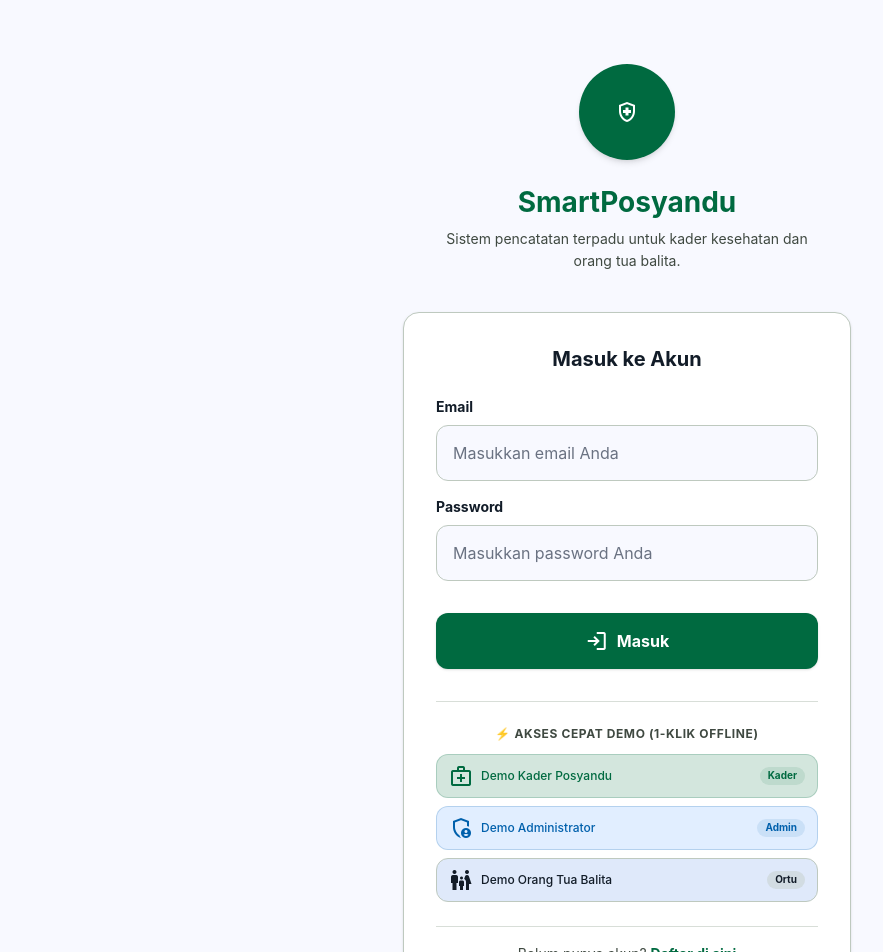
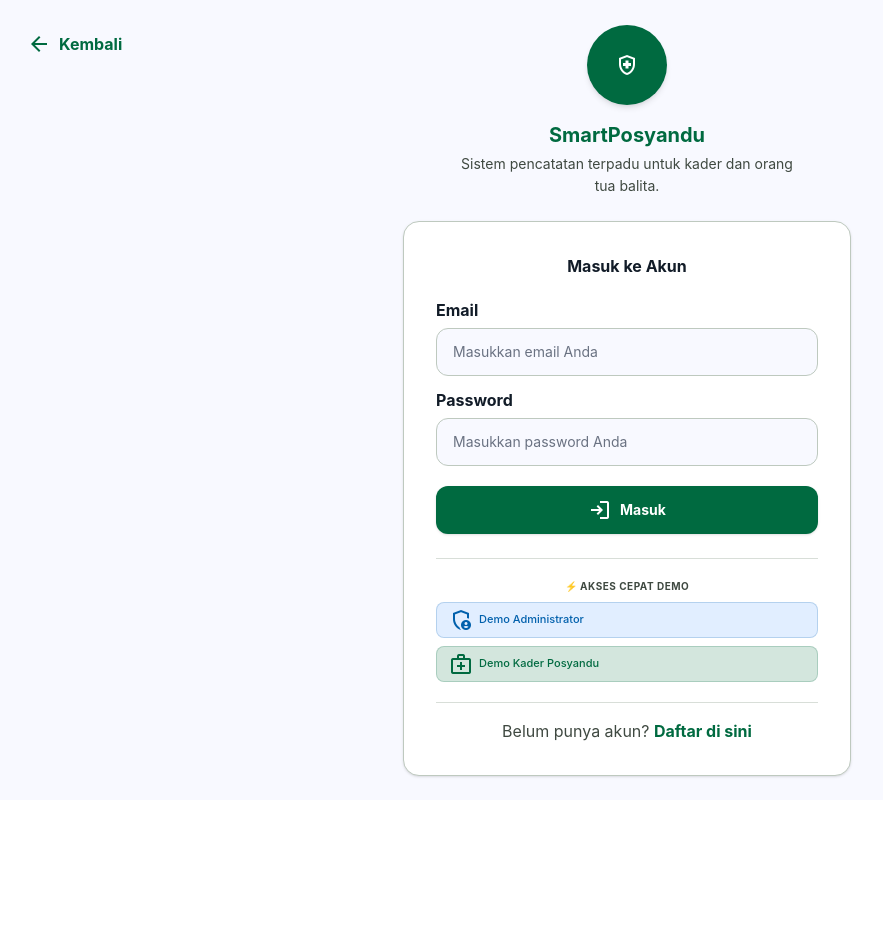
Before and after one commit to a6dul/smartposyandu, a React (Vite) app: page /login in a window 1280 px wide. Shown: the top 952 px of the page, without its empty margins (13-896 px from the left). After the commit the page ends 800 px from the top, so only its background shows below. Built offline with nearby package versions, Linux system fonts and the light colour scheme; a web font is replaced by a local one.

Commit message:
UI: merampingkan halaman login dan menambah tombol kembali

```diff
--- a/src/pages/Login.jsx
+++ b/src/pages/Login.jsx
@@ -32,32 +32,40 @@ const Login = () => {
   };
 
   return (
-    <div className="flex-1 flex flex-col items-center justify-center p-6 text-on-background py-16">
-      <div className="w-24 h-24 rounded-full bg-primary flex items-center justify-center text-on-primary mb-6 shadow-md">
-        <span className="material-symbols-outlined text-[64px]">health_and_safety</span>
+    <div className="flex-1 flex flex-col items-center justify-center p-4 relative text-on-background min-h-screen">
+      {/* Tombol Kembali ke Beranda */}
+      <Link to="/" className="absolute top-4 left-4 sm:top-6 sm:left-6 flex items-center gap-2 text-primary font-bold hover:bg-primary/10 px-4 py-2 rounded-full transition-colors z-10">
+        <span className="material-symbols-outlined text-[20px]">arrow_back</span>
+        <span className="hidden sm:inline">Kembali</span>
+      </Link>
+
+      {/* Header / Logo (Dirampingkan) */}
+      <div className="w-16 h-16 sm:w-20 sm:h-20 rounded-full bg-primary flex items-center justify-center text-on-primary mb-4 shadow-md mt-10 sm:mt-0">
+        <span className="material-symbols-outlined text-[40px] sm:text-[48px]">health_and_safety</span>
       </div>
-      <h1 className="text-headline-lg font-bold text-primary mb-2 text-center">SmartPosyandu</h1>
-      <p className="text-body-md text-on-surface-variant mb-10 text-center max-w-sm">
-        Sistem pencatatan terpadu untuk kader kesehatan dan orang tua balita.
+      <h1 className="text-headline-sm sm:text-headline-md font-bold text-primary mb-1 text-center">SmartPosyandu</h1>
+      <p className="text-body-sm sm:text-body-md text-on-surface-variant mb-6 text-center max-w-sm px-4">
+        Sistem pencatatan terpadu untuk kader dan orang tua balita.
       </p>
 
-      <div className="w-full max-w-md bg-surface-container-lowest rounded-2xl p-8 shadow-sm border border-outline-variant">
-        <h2 className="text-headline-md font-bold mb-6 text-center text-on-surface">Masuk ke Akun</h2>
+      {/* Box Form Login */}
+      <div className="w-full max-w-md bg-surface-container-lowest rounded-2xl p-6 sm:p-8 shadow-sm border border-outline-variant">
+        <h2 className="text-title-lg font-bold mb-5 text-center text-on-surface">Masuk ke Akun</h2>
 
         {error && (
-          <div className="bg-error-container text-on-error-container p-4 rounded-xl mb-6 text-sm font-medium flex items-start gap-2">
-            <span className="material-symbols-outlined shrink-0">error</span>
+          <div className="bg-error-container text-on-error-container p-3 rounded-xl mb-5 text-sm font-medium flex items-start gap-2">
+            <span className="material-symbols-outlined shrink-0 text-[18px]">error</span>
             <span>{error}</span>
           </div>
         )}
 
-        <form onSubmit={handleSubmit} className="flex flex-col gap-4">
+        <form onSubmit={handleSubmit} className="flex flex-col gap-3">
           <div>
-            <label className="block text-label-lg font-bold text-on-surface mb-2">Email</label>
+            <label className="block text-label-md font-bold text-on-surface mb-1.5">Email</label>
             <input
               type="email"
               required
-              className="w-full h-14 bg-surface px-4 rounded-xl border border-outline-variant focus:border-primary focus:ring-2 focus:ring-primary/20 outline-none transition-all"
+              className="w-full h-12 bg-surface px-4 rounded-xl border border-outline-variant focus:border-primary focus:ring-2 focus:ring-primary/20 outline-none transition-all text-sm"
               placeholder="Masukkan email Anda"
               value={email}
               onChange={(e) => setEmail(e.target.value)}
@@ -65,11 +73,11 @@ const Login = () => {
           </div>
 
           <div>
-            <label className="block text-label-lg font-bold text-on-surface mb-2">Password</label>
+            <label className="block text-label-md font-bold text-on-surface mb-1.5">Password</label>
             <input
               type="password"
               required
-              className="w-full h-14 bg-surface px-4 rounded-xl border border-outline-variant focus:border-primary focus:ring-2 focus:ring-primary/20 outline-none transition-all"
+              className="w-full h-12 bg-surface px-4 rounded-xl border border-outline-variant focus:border-primary focus:ring-2 focus:ring-primary/20 outline-none transition-all text-sm"
               placeholder="Masukkan password Anda"
               value={password}
               onChange={(e) => setPassword(e.target.value)}
@@ -79,65 +87,50 @@ const Login = () => {
           <button
             type="submit"
             disabled={loading}
-            className="w-full h-[56px] bg-primary text-on-primary font-bold text-[16px] rounded-xl hover:bg-primary/90 active:scale-[0.98] transition-all shadow-sm flex items-center justify-center gap-2 mt-4 disabled:opacity-70 disabled:cursor-not-allowed"
+            className="w-full h-12 bg-primary text-on-primary font-bold text-sm rounded-xl hover:bg-primary/90 active:scale-[0.98] transition-all shadow-sm flex items-center justify-center gap-2 mt-2 disabled:opacity-70 disabled:cursor-not-allowed"
           >
             {loading ? (
-              <span className="material-symbols-outlined animate-spin">progress_activity</span>
+              <span className="material-symbols-outlined animate-spin text-[20px]">progress_activity</span>
             ) : (
               <>
-                <span className="material-symbols-outlined">login</span>
+                <span className="material-symbols-outlined text-[20px]">login</span>
                 Masuk
               </>
             )}
           </button>
         </form>
 
-        {/* --- TOMBOL AKSES CEPAT UNTUK DEMO OFFLINE --- */}
-        <div className="mt-8 pt-6 border-t border-outline-variant/60">
-          <p className="text-xs font-bold text-on-surface-variant uppercase tracking-wider text-center mb-3">
-            ⚡ Akses Cepat Demo (1-Klik Offline)
+        {/* --- TOMBOL AKSES CEPAT (Dirampingkan) --- */}
+        <div className="mt-6 pt-5 border-t border-outline-variant/60">
+          <p className="text-[10px] font-bold text-on-surface-variant uppercase tracking-wider text-center mb-2">
+            ⚡ Akses Cepat Demo
           </p>
           <div className="flex flex-col gap-2">
             <button
               type="button"
-              onClick={() => { setEmail('kader@smartposyandu.id'); setPassword('123456'); }}
-              className="w-full h-11 px-3 bg-primary-container/20 hover:bg-primary-container/40 text-primary border border-primary/20 rounded-xl font-medium text-xs flex items-center justify-between transition-all"
+              onClick={() => { setEmail('admin@smartposyandu.id'); setPassword('password'); }}
+              className="w-full h-9 px-3 bg-secondary-container/20 hover:bg-secondary-container/40 text-secondary border border-secondary/20 rounded-lg font-medium text-[11px] flex items-center justify-between transition-all"
             >
-              <span className="flex items-center gap-2">
-                <span className="material-symbols-outlined text-[18px]">medical_services</span>
+              <span className="flex items-center gap-1.5">
+                <span className="material-symbols-outlined text-[16px]">admin_panel_settings</span>
+                <span>Demo Administrator</span>
+              </span>
+            </button>
+            <button
+              type="button"
+              onClick={() => { setEmail('kader@smartposyandu.id'); setPassword('password'); }}
+              className="w-full h-9 px-3 bg-primary-container/20 hover:bg-primary-container/40 text-primary border border-primary/20 rounded-lg font-medium text-[11px] flex items-center justify-between transition-all"
+            >
+              <span className="flex items-center gap-1.5">
+                <span className="material-symbols-outlined text-[16px]">medical_services</span>
                 <span>Demo Kader Posyandu</span>
               </span>
-              <span className="text-[10px] bg-primary/10 px-2 py-0.5 rounded-full font-bold">Kader</span>
-            </button>
-
-            <button
-              type="button"
-              onClick={() => { setEmail('admin@smartposyandu.id'); setPassword('123456'); }}
-              className="w-full h-11 px-3 bg-secondary-container/20 hover:bg-secondary-container/40 text-secondary border border-secondary/20 rounded-xl font-medium text-xs flex items-center justify-between transition-all"
-            >
-              <span className="flex items-center gap-2">
-                <span className="material-symbols-outlined text-[18px]">admin_panel_settings</span>
-                <span>Demo Administrator</span>
-              </span>
-              <span className="text-[10px] bg-secondary/10 px-2 py-0.5 rounded-full font-bold">Admin</span>
-            </button>
-
-            <button
-              type="button"
-              onClick={() => { setEmail('orangtua@smartposyandu.id'); setPassword('123456'); }}
-              className="w-full h-11 px-3 bg-surface-container-high hover:bg-surface-container-highest text-on-surface border border-outline-variant rounded-xl font-medium text-xs flex items-center justify-between transition-all"
-            >
-              <span className="flex items-center gap-2">
-                <span className="material-symbols-outlined text-[18px]">family_restroom</span>
-                <span>Demo Orang Tua Balita</span>
-              </span>
-              <span className="text-[10px] bg-outline-variant/40 px-2 py-0.5 rounded-full font-bold">Ortu</span>
             </button>
           </div>
         </div>
 
-        <div className="mt-6 pt-4 border-t border-outline-variant/60 text-center">
-          <p className="text-body-md text-on-surface-variant">
+        <div className="mt-5 pt-4 border-t border-outline-variant/60 text-center">
+          <p className="text-body-sm text-on-surface-variant">
             Belum punya akun?{' '}
             <Link to="/register" className="text-primary font-bold hover:underline">
               Daftar di sini
```
